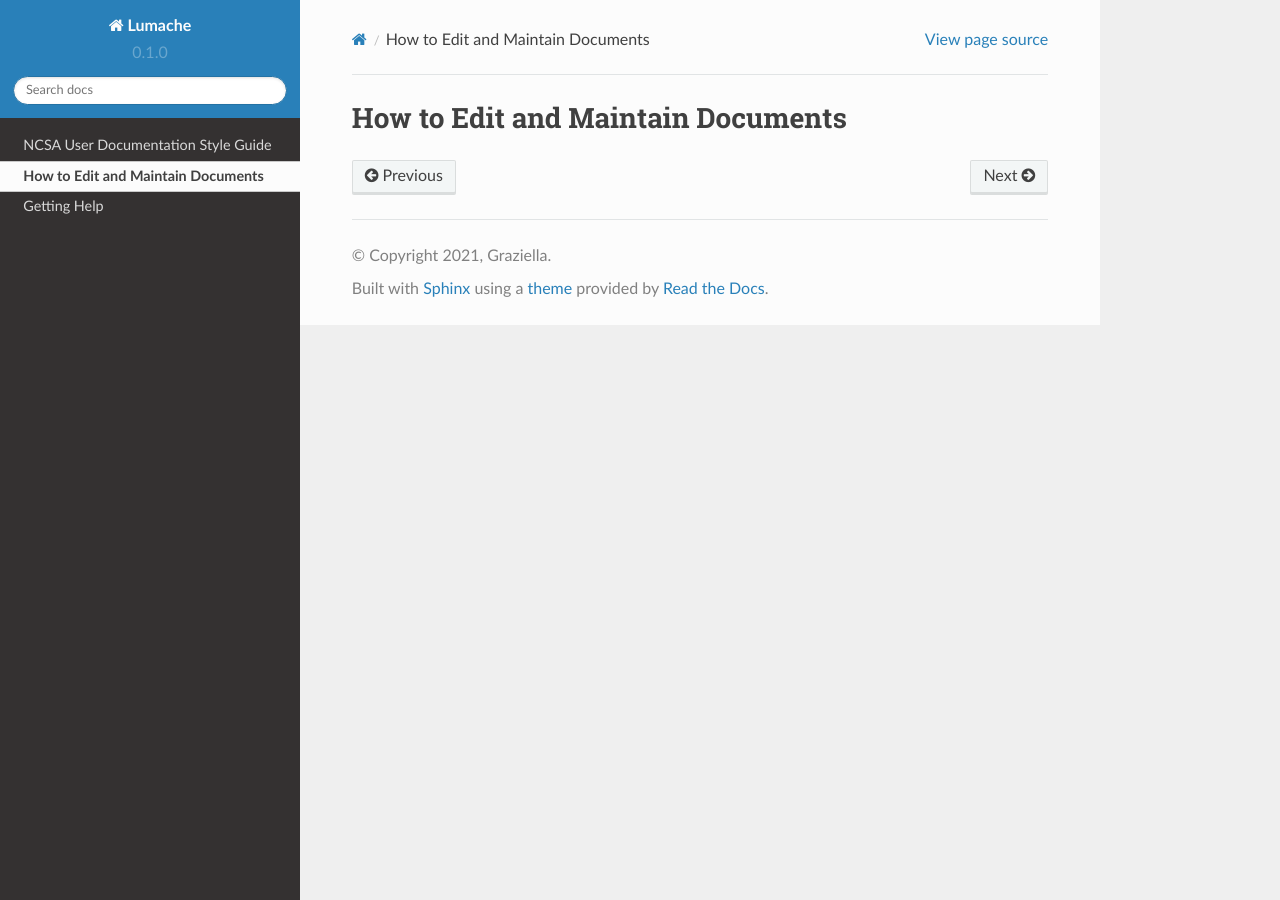
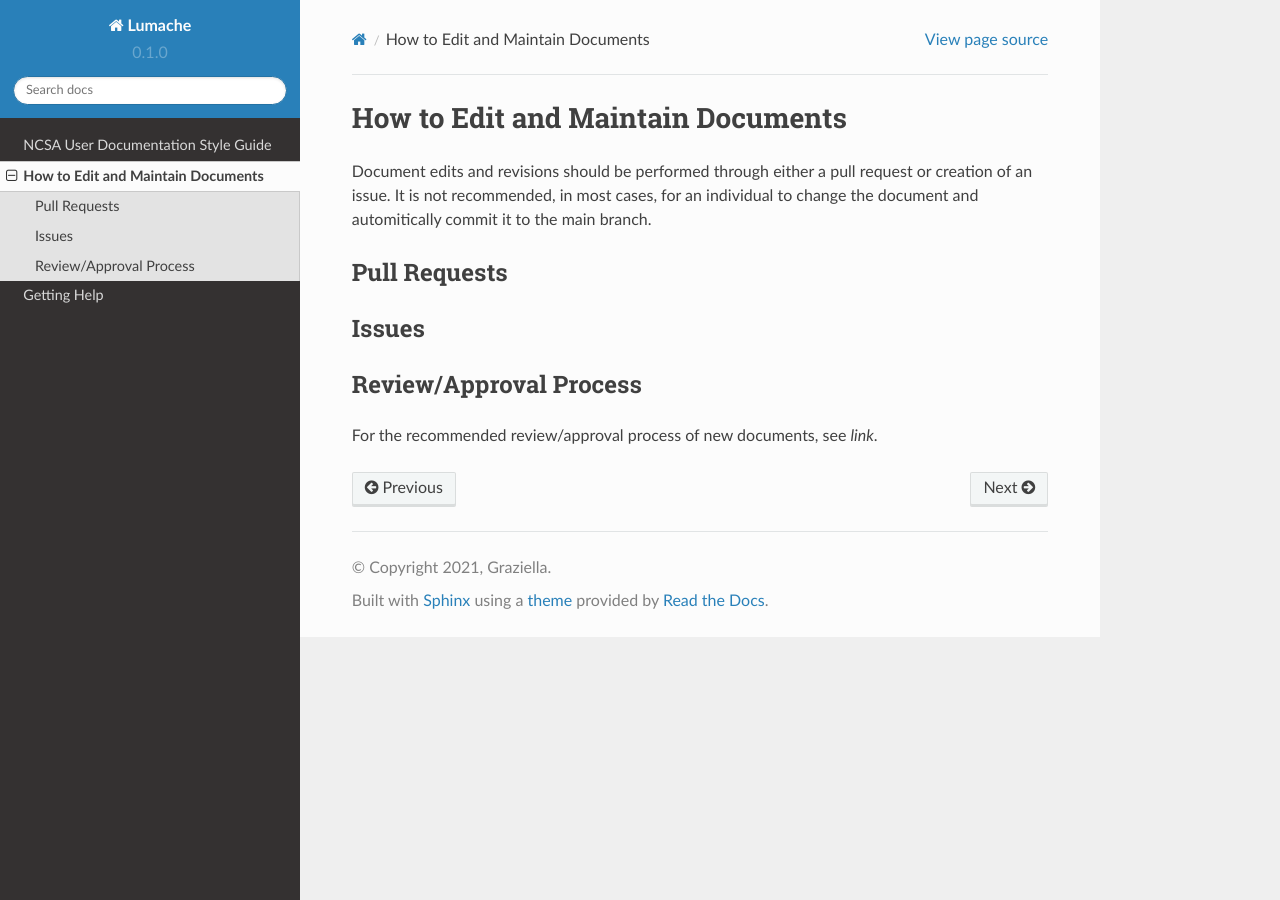
Before and after one commit to lhelms2/howto_rtd, a Sphinx documentation site: the page built from docs/source/maintain.rst, in a window 1280 px wide. Built offline with Sphinx 7.4.7 and the Read the Docs theme 2.0.0, drawn with Linux system fonts in a browser that asks for light colours; pages that are not in the unit, such as notebooks, are missing from menus.

Commit message:
Update maintain.rst header fill

```diff
--- a/docs/source/maintain.rst
+++ b/docs/source/maintain.rst
@@ -2,3 +2,16 @@
 
 How to Edit and Maintain Documents
 ====================================
+
+Document edits and revisions should be performed through either a pull request or creation of an issue. It is not recommended, in most cases, for an individual to change the document and automitically commit it to the main branch.
+
+Pull Requests
+--------------
+
+Issues
+-------
+
+Review/Approval Process
+------------------------
+
+For the recommended review/approval process of new documents, see *link*.
```
